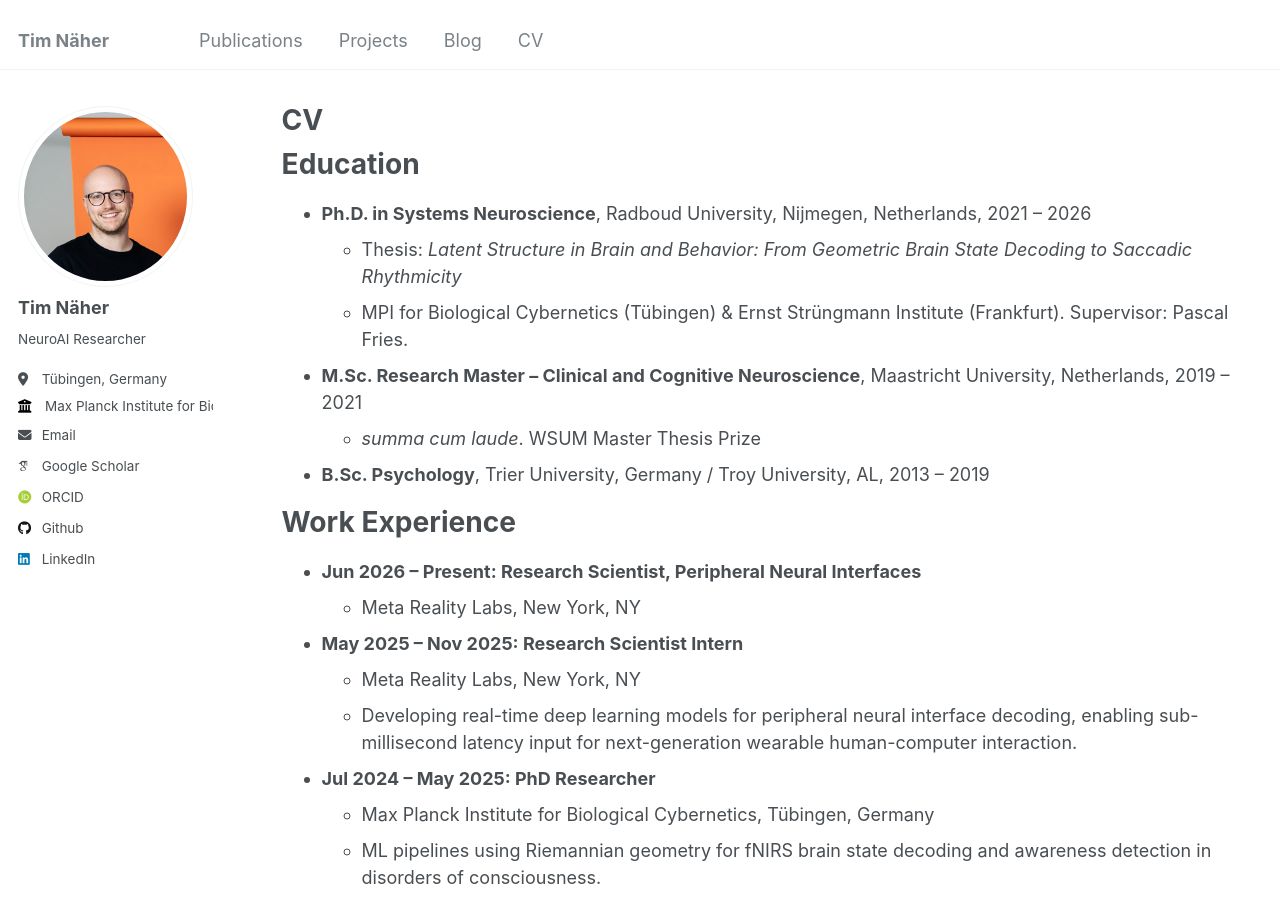
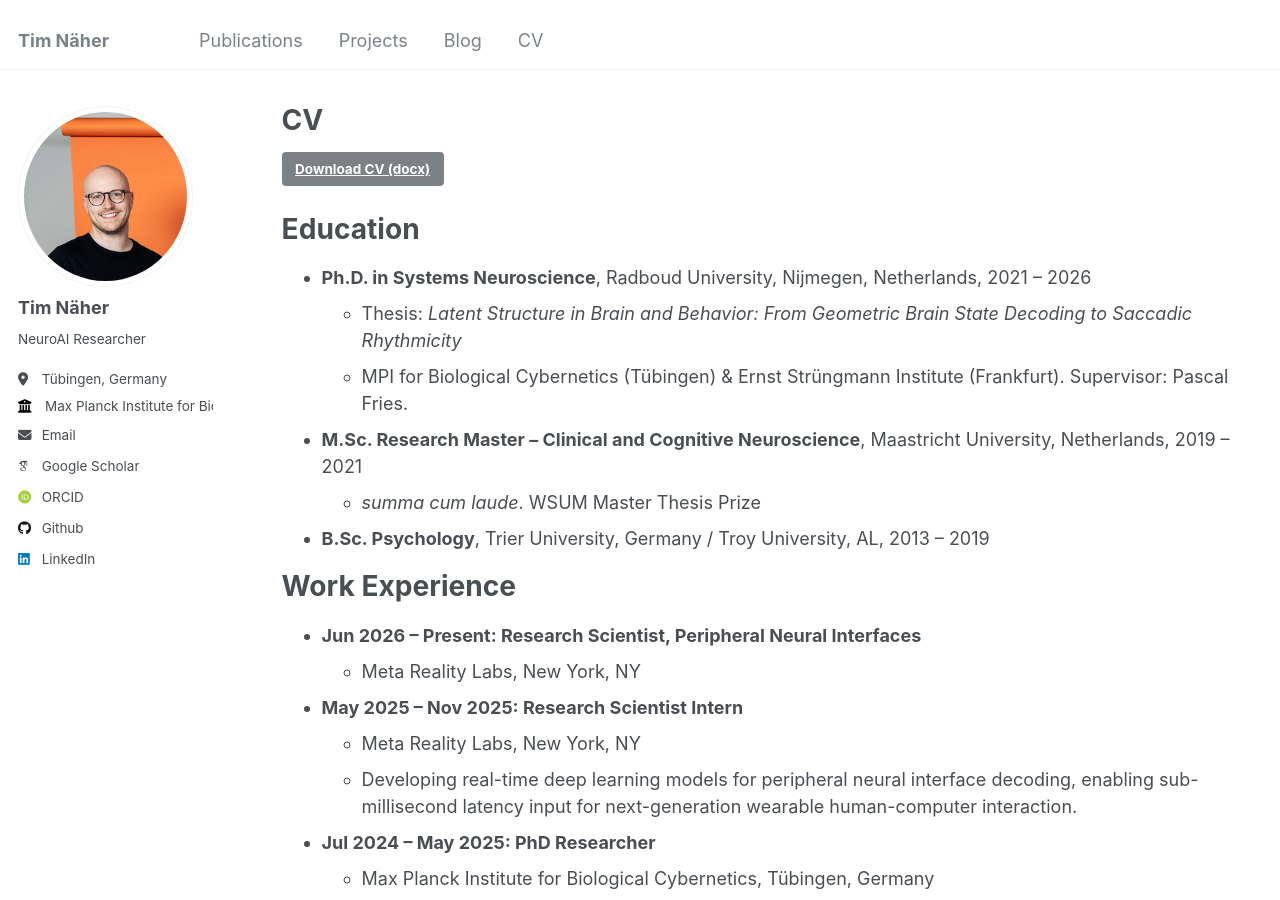
Before and after one commit to timnaher/timnaher.github.io, a Jekyll site: the page built from _pages/cv.md, in a window 1280 px wide and 900 px high. Built offline with Jekyll 4.4.1, drawn with Linux system fonts in a browser that asks for light colours; some web fonts are replaced.

Commit message:
Re-enable CV download button
Co-Authored-By: Claude Opus 4.6 <noreply@anthropic.com>

```diff
--- a/_pages/cv.md
+++ b/_pages/cv.md
@@ -9,7 +9,7 @@ redirect_from:
 
 {% include base_path %}
 
-<!-- [Download CV (docx)](/files/TimNaherCV.docx){: .btn .btn--primary} -->
+[Download CV (docx)](/files/TimNaherCV.docx){: .btn .btn--primary}
 
 Education
 ======
```
